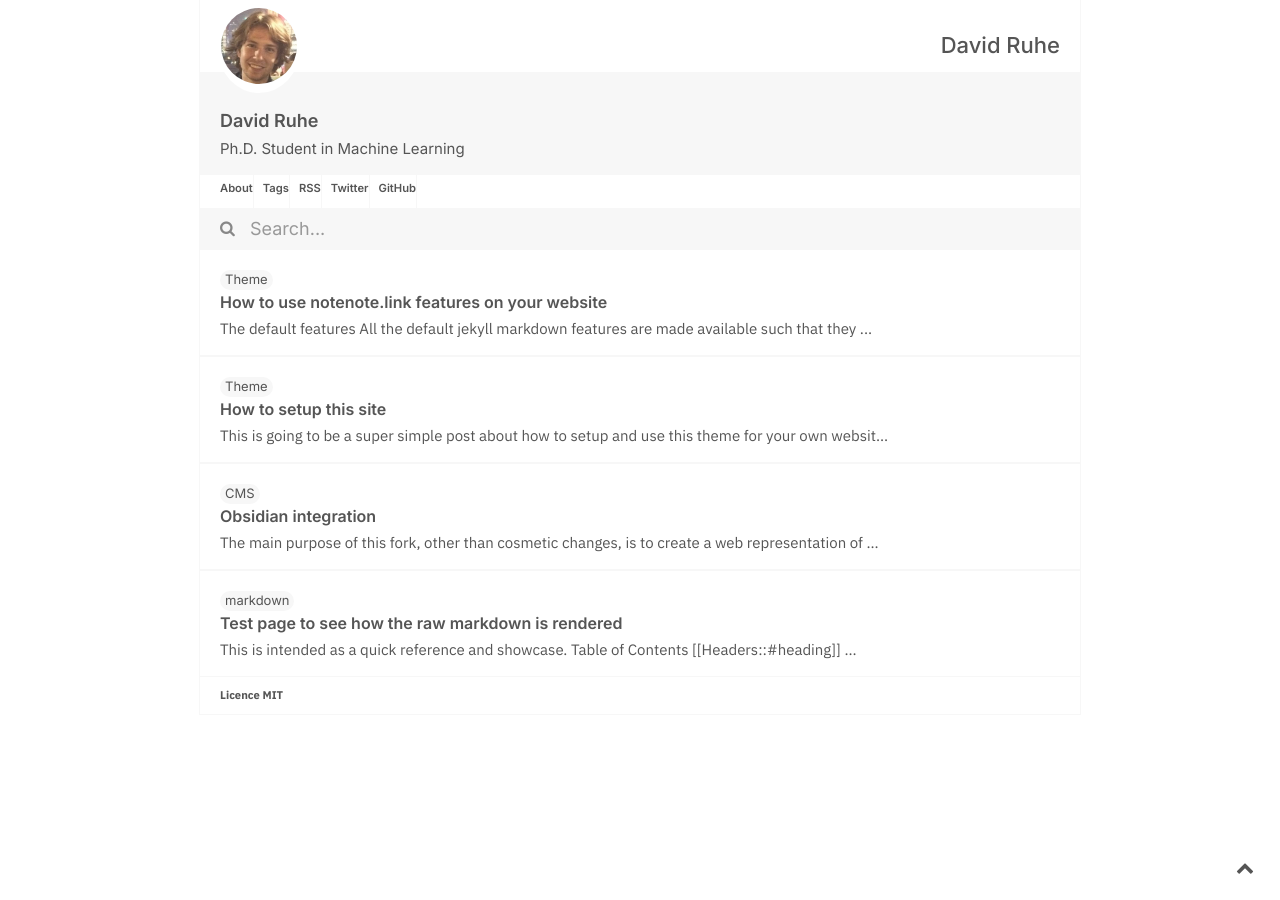
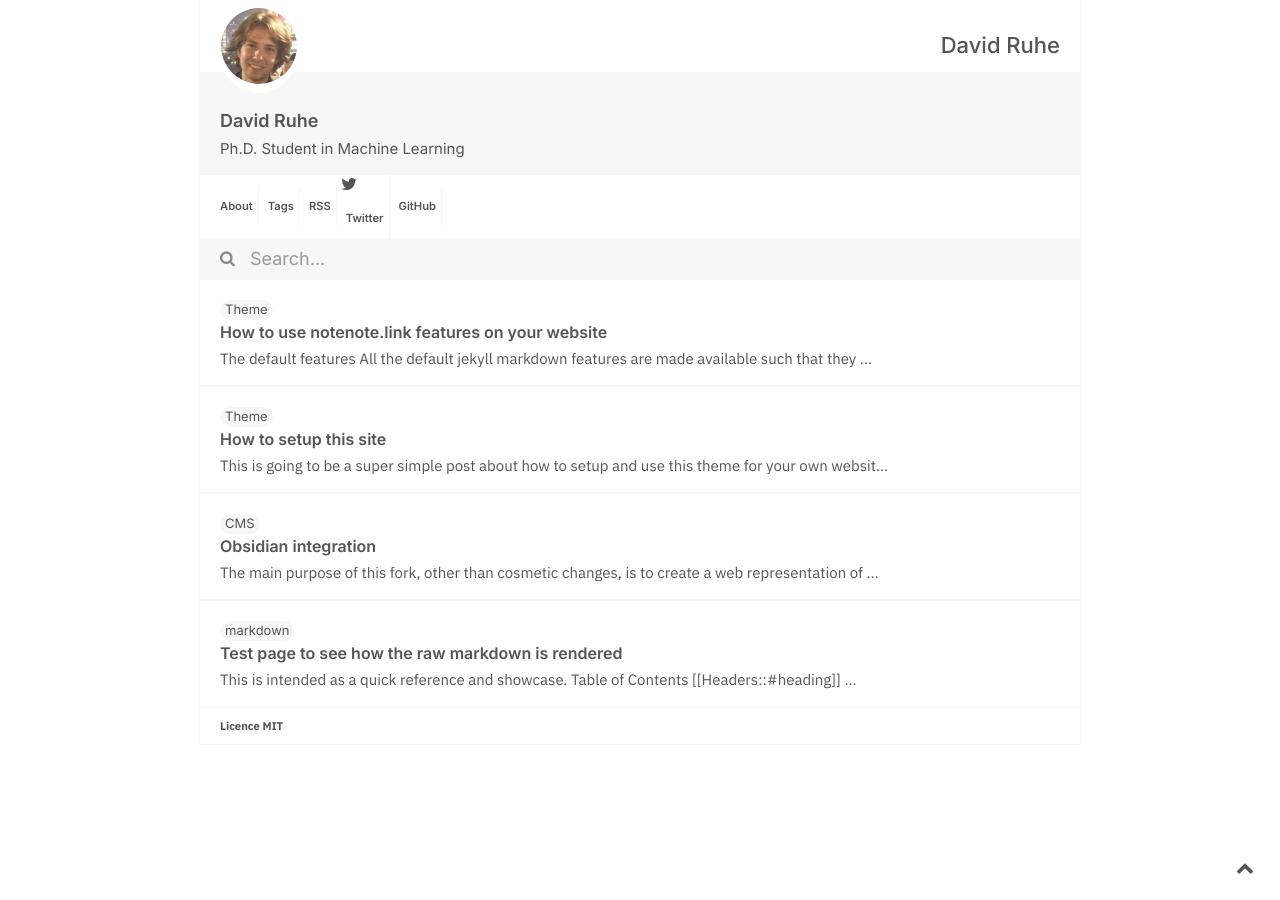
Before and after one commit to DavidRuhe/DavidRuhe.github.io, a Jekyll site: the page built from index.md, in a window 1280 px wide. Built offline with Jekyll 4.4.1, drawn with Linux system fonts in a browser that asks for light colours.

```diff
--- a/_includes/header.html
+++ b/_includes/header.html
@@ -1,4 +1,6 @@
 
+<script type="module" src="https://unpkg.com/ionicons@5.5.2/dist/ionicons/ionicons.esm.js"></script>
+<script nomodule src="https://unpkg.com/ionicons@5.5.2/dist/ionicons/ionicons.js"></script>
 <header>
     <div class="dashboard disable-select">
         <div class="site-heading profile-board-col">
@@ -56,6 +58,7 @@
                 <path opacity="0" d="M0 0h24v24H0z"></path>
                 <path d="M23.643 4.937c-.835.37-1.732.62-2.675.733.962-.576 1.7-1.49 2.048-2.578-.9.534-1.897.922-2.958 1.13-.85-.904-2.06-1.47-3.4-1.47-2.572 0-4.658 2.086-4.658 4.66 0 .364.042.718.12 1.06-3.873-.195-7.304-2.05-9.602-4.868-.4.69-.63 1.49-.63 2.342 0 1.616.823 3.043 2.072 3.878-.764-.025-1.482-.234-2.11-.583v.06c0 2.257 1.605 4.14 3.737 4.568-.392.106-.803.162-1.227.162-.3 0-.593-.028-.877-.082.593 1.85 2.313 3.198 4.352 3.234-1.595 1.25-3.604 1.995-5.786 1.995-.376 0-.747-.022-1.112-.065 2.062 1.323 4.51 2.093 7.14 2.093 8.57 0 13.255-7.098 13.255-13.254 0-.2-.005-.402-.014-.602.91-.658 1.7-1.477 2.323-2.41z" stroke-width="2" stroke-linecap="round" stroke-linejoin="round"></path>
             </svg> -->
+            <ion-icon name="logo-twitter"></ion-icon>
             <p class="header-p">Twitter</p>
             </a>
         </div>
--- a/assets/css/style.css
+++ b/assets/css/style.css
@@ -397,8 +397,9 @@ hr {
 } */
 
 .header-p {
-   margin-top: 5px;
+   /* margin-top: 5px; */
    margin-left: 5px;
+   margin-right: 5px;
    text-align: center;
    font-weight: 600;
    font-size: 0.7rem;
```
